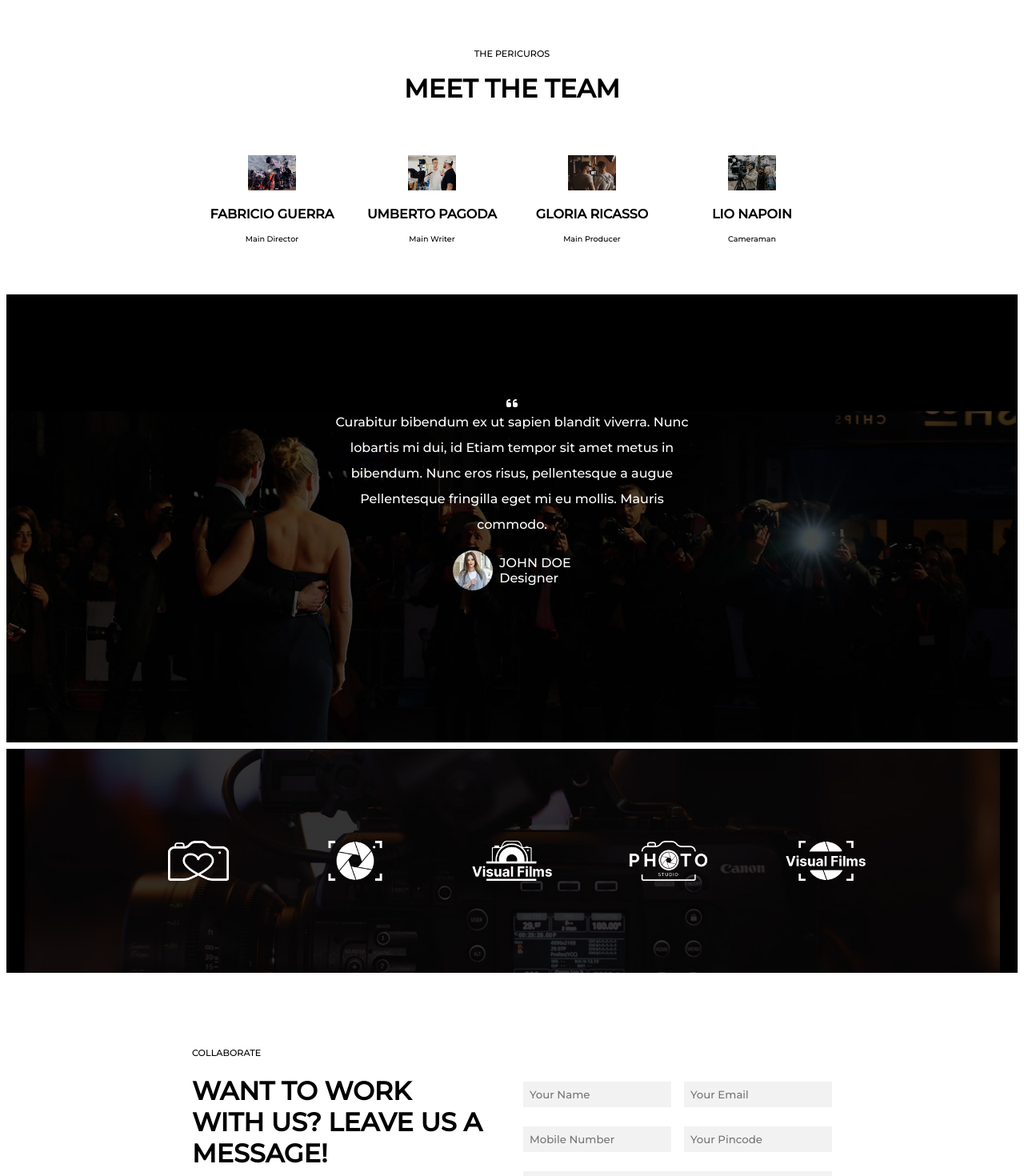
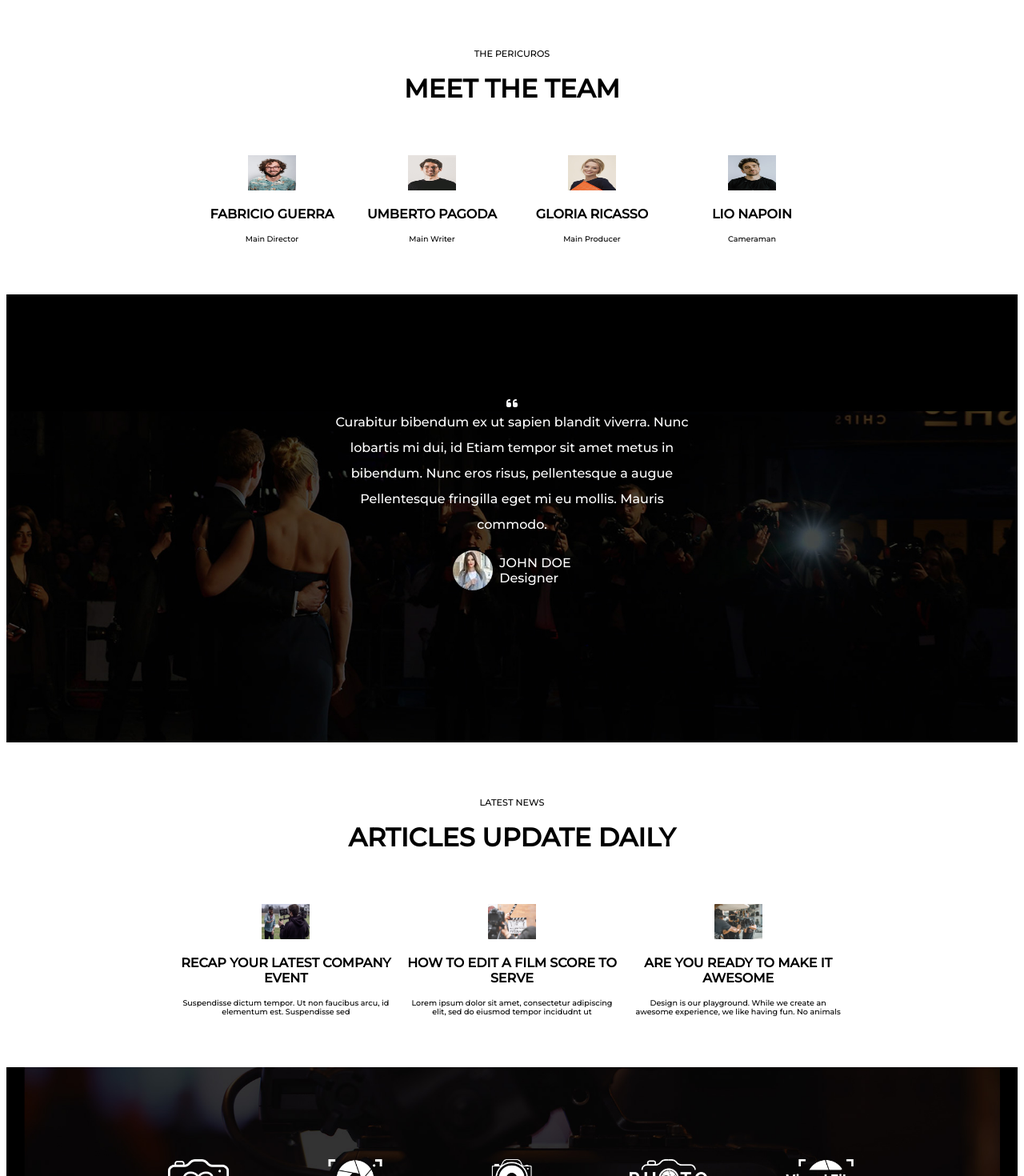
Before and after one commit to NicolaSoggiu/proj-html-vuejs, a Vue app: page / in a window 1280 px wide. Shown: the part 2427-3897 px from the top of the page at 80% size. Built offline with nearby package versions, Linux system fonts and the light colour scheme.

Commit message:
use component "AppCard" to create data in component "AppArticles"

```diff
--- /dev/null
+++ b/src/components/AppArticles.vue
@@ -0,0 +1,63 @@
+<script>
+import AppCard from "./AppCard.vue";
+
+export default {
+  data() {
+    return {
+      arrArticles: [
+        {
+          img: "../../public/img/blog07.jpg",
+          title: "RECAP YOUR LATEST COMPANY EVENT",
+          text: "Suspendisse dictum tempor. Ut non faucibus arcu, id elementum est. Suspendisse sed",
+        },
+        {
+          img: "../../public/img/blog01.jpg",
+          title: "HOW TO EDIT A FILM SCORE TO SERVE",
+          text: "Lorem ipsum dolor sit amet, consectetur adipiscing elit, sed do eiusmod tempor incidudnt ut",
+        },
+        {
+          img: "../../public/img/blog02.jpg",
+          title: "ARE YOU READY TO MAKE IT AWESOME",
+          text: "Design is our playground. While we create an awesome experience, we like having fun. No animals",
+        },
+      ],
+    };
+  },
+  components: {
+    AppCard,
+  },
+};
+</script>
+
+<template>
+  <div class="text">
+    <span>LATEST NEWS</span>
+    <h1>ARTICLES UPDATE DAILY</h1>
+  </div>
+  <div class="articles">
+    <AppCard v-for="article in arrArticles" :key="article" :data="article" />
+  </div>
+</template>
+
+<style lang="scss" scoped>
+.text {
+  text-align: center;
+  margin-top: 4rem;
+  span {
+    font-size: 0.7rem;
+  }
+  h1 {
+    margin-top: 1rem;
+    margin-bottom: 2rem;
+  }
+}
+
+.articles {
+  display: flex;
+  justify-content: center;
+  gap: 1rem;
+  padding-inline: 12rem;
+  margin-top: 4rem;
+  margin-bottom: 4rem;
+}
+</style>
--- a/src/components/AppMain.vue
+++ b/src/components/AppMain.vue
@@ -2,6 +2,7 @@
 import AppWatchlist from "./AppWatchlist.vue";
 import AppWhatWeDo from "./AppWhatWeDo.vue";
 import AppMeet from "./AppMeet.vue";
+import AppArticles from "./AppArticles.vue";
 
 export default {
   data() {
@@ -30,6 +31,7 @@ export default {
     AppWhatWeDo,
     AppWatchlist,
     AppMeet,
+    AppArticles,
   },
 };
 </script>
@@ -97,6 +99,7 @@ export default {
         </div>
       </div>
     </div>
+    <AppArticles />
     <!-- SECTION ARTICLES UPDATE DAILY -->
     <div class="logos">
       <img src="../../public/img/03.png" alt="" />
--- a/src/components/AppMeet.vue
+++ b/src/components/AppMeet.vue
@@ -6,22 +6,22 @@ export default {
     return {
       arrMeet: [
         {
-          img: "../../public/img/Gallery-01.jpg",
+          img: "../../public/img/Team-01.jpg",
           title: "FABRICIO GUERRA",
           text: "Main Director",
         },
         {
-          img: "../../public/img/Gallery-02.jpg",
+          img: "../../public/img/Team-02.jpg",
           title: "UMBERTO PAGODA",
           text: "Main Writer",
         },
         {
-          img: "../../public/img/Gallery-03.jpg",
+          img: "../../public/img/Team-03.jpg",
           title: "GLORIA RICASSO",
           text: "Main Producer",
         },
         {
-          img: "../../public/img/Gallery-04.jpg",
+          img: "../../public/img/Team-04.jpg",
           title: "LIO NAPOIN",
           text: "Cameraman",
         },
```
